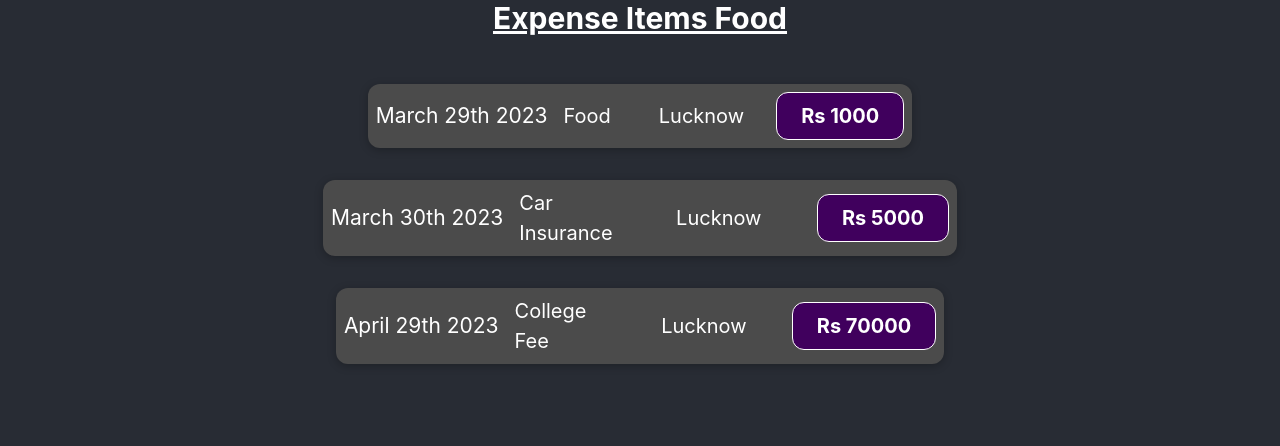
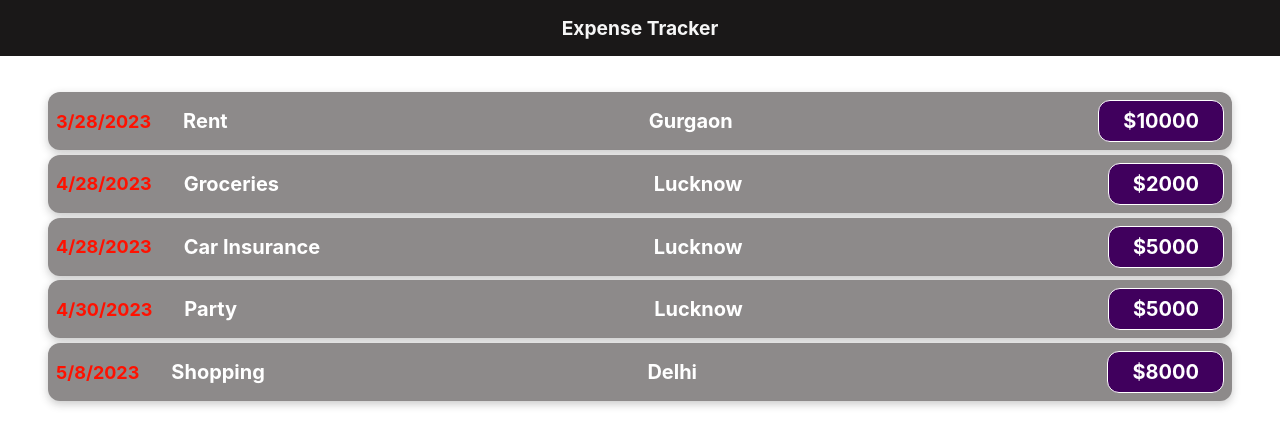
Before and after one commit to Atul9180/React_Expense_Tracker, a React (Create React App) app in the folder expense_tracker/: page / in a window 1280 px wide. Shown: the top 446 px of the page. Built offline with nearby package versions, Linux system fonts and the light colour scheme.

Commit message:
Passing Props Data,creating components dynamically

```diff
--- a/expense_tracker/package.json
+++ b/expense_tracker/package.json
@@ -8,9 +8,8 @@
     "@testing-library/user-event": "^13.5.0",
     "react": "^18.2.0",
     "react-dom": "^18.2.0",
-    "react-scripts": "5.0.1",
-    "web-vitals": "^2.1.4",
-    "@babel/plugin-proposal-private-property-in-object": "^7.22.0"
+    "react-scripts": "^2.1.3",
+    "web-vitals": "^2.1.4"
   },
   "scripts": {
     "start": "react-scripts start",
--- a/expense_tracker/src/App.css
+++ b/expense_tracker/src/App.css
@@ -1,15 +1,26 @@
+.expenseHeader {
+  display: flex;
+  justify-content: center;
+  font-size: larger;
+  font-weight: bold;
+  color: whitesmoke;
+  padding: 1rem;
+  background-color: #1a1818;
+}
+
+/*
 .App-header {
   background-color: #282c34;
   min-height: 100vh;
   display: flex;
   flex-direction: column;
   align-items: center;
-  /*justify-content: center; */
+  justify-content: center;
   font-size: calc(5px + 2vmin);
   color: white;
 }
 
-/* .App {
+ .App {
   text-align: center;
 }
 
--- a/expense_tracker/src/App.js
+++ b/expense_tracker/src/App.js
@@ -1,12 +1,51 @@
 import "./App.css";
+import React from "react";
 import ExpenseItem from "./components/ExpenseItem";
 
 function App() {
+  const expenses = [
+    {
+      expenseId: 1,
+      expenseDate: new Date(2023, 2, 28),
+      expenseItemDescription: "Rent",
+      locationOfExpenditure: "Gurgaon",
+      expenseItemPrice: 10000,
+    },
+    {
+      expenseId: 2,
+      expenseDate: new Date(2023, 3, 28),
+      expenseItemDescription: "Groceries",
+      locationOfExpenditure: "Lucknow",
+      expenseItemPrice: 2000,
+    },
+    {
+      expenseId: 3,
+      expenseDate: new Date(2023, 3, 28),
+      expenseItemDescription: "Car Insurance",
+      locationOfExpenditure: "Lucknow",
+      expenseItemPrice: 5000,
+    },
+    {
+      expenseId: 4,
+      expenseDate: new Date(2023, 3, 30),
+      expenseItemDescription: "Party",
+      locationOfExpenditure: "Lucknow",
+      expenseItemPrice: 5000,
+    },
+    {
+      expenseId: 5,
+      expenseDate: new Date(2023, 4, 8),
+      expenseItemDescription: "Shopping",
+      locationOfExpenditure: "Delhi",
+      expenseItemPrice: 8000,
+    },
+  ];
+
   return (
     <div className="App">
-      <div className="App-header">
-        <ExpenseItem />
-      </div>
+      <div className="expenseHeader">Expense Tracker</div>
+      <br />
+      <ExpenseItem expenses={expenses} />
     </div>
   );
 }
--- a/expense_tracker/src/components/ExpenseItem.css
+++ b/expense_tracker/src/components/ExpenseItem.css
@@ -2,11 +2,11 @@
   display: flex;
   justify-content: space-between;
   align-items: center;
-  box-shadow: 0 2px 8px rgba(0, 0, 0, 0.25);
+  box-shadow: 0 3px 8px rgba(39, 38, 38, 0.25);
   padding: 0.5rem;
-  margin: 1rem 0;
+  margin: 1rem 3rem -0.7rem;
   border-radius: 12px;
-  background-color: #4b4b4b;
+  background-color: #8d8a8a;
 }
 
 .expense-item__description {
@@ -19,6 +19,12 @@
   flex: 1;
 }
 
+.expense-date {
+  color: rgb(255, 17, 0);
+  font-size: large;
+  margin-right: 1rem;
+  font-weight: bold;
+}
 .expense-item h2 {
   color: #3a3a3a;
   font-size: 1rem;
--- a/expense_tracker/src/components/ExpenseItem.js
+++ b/expense_tracker/src/components/ExpenseItem.js
@@ -1,42 +1,31 @@
 import "./ExpenseItem.css";
+import React from "react";
 
-const ExpenseItem = () => {
+function ExpenseItem({ expenses }) {
+  // const expenseDate = new Date(2023, 2, 28);
+  // const expenseItemDescription = "Car Insurance";
+  // const expenseItemPrice = 294.67;
+
   return (
     <>
-      <div className="underline text-3xl font-bold">Expense Items Food</div>
-      <br />
-
-      {/* items of expense 1 */}
-      <div className="expense-item">
-        <div className="">March 29th 2023</div>
-        <div className="expense-item__description">
-          <h2>Food </h2>
-          <h2>Lucknow</h2>
-          <div className="expense-item__price">Rs 1000</div>
+      {expenses.map((expense) => (
+        <div className="expense-item" key={expense.expenseId}>
+          <div>
+            <span className="expense-date">
+              {expense.expenseDate.toLocaleDateString()}
+            </span>
+          </div>
+          <div className="expense-item__description">
+            <h2>{expense.expenseItemDescription}</h2>
+            <h2>{expense.locationOfExpenditure}</h2>
+            <div className="expense-item__price">
+              ${expense.expenseItemPrice}
+            </div>
+          </div>
         </div>
-      </div>
-
-      {/* items of expense 2 */}
-      <div className="expense-item">
-        <div className="">March 30th 2023</div>
-        <div className="expense-item__description">
-          <h2>Car Insurance </h2>
-          <h2>Lucknow</h2>
-          <div className="expense-item__price">Rs 5000</div>
-        </div>
-      </div>
-
-      {/* items of expense 3 */}
-      <div className="expense-item">
-        <div className="">April 29th 2023</div>
-        <div className="expense-item__description">
-          <h2>College Fee</h2>
-          <h2>Lucknow</h2>
-          <div className="expense-item__price">Rs 70000</div>
-        </div>
-      </div>
+      ))}
     </>
   );
-};
+}
 
 export default ExpenseItem;
```
Also changed, not shown: 2 other files (tests, documents, lock files or other folders).
